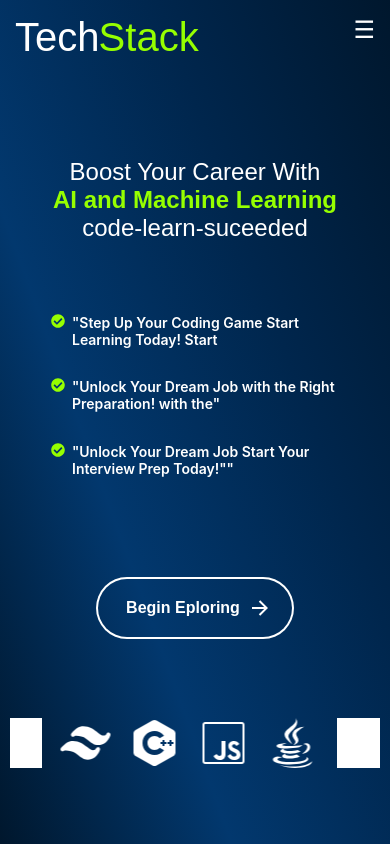
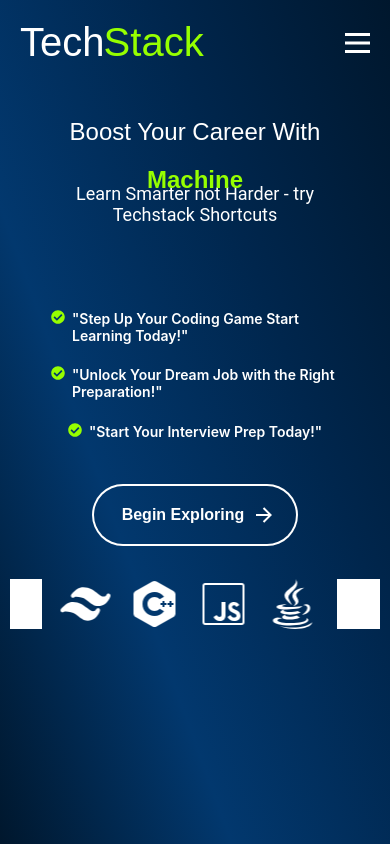
Before and after one commit to Tarun1434/TECH-STACK-, a React (Create React App) app in the folder frontend/: page / in a window 390 px wide. Built offline with nearby package versions, Linux system fonts and the light colour scheme; grey boxes are pictures that could not be loaded.

Commit message:
side bar menu

```diff
--- a/frontend/src/component/Home/index.css
+++ b/frontend/src/component/Home/index.css
@@ -35,16 +35,26 @@ h1 {
 }
 
 @import url('https://fonts.googleapis.com/css2?family=Tilt+Prism&display=swap');
+@import url('https://fonts.googleapis.com/css2?family=Roboto:wght@400&display=swap');
+@import url('https://fonts.googleapis.com/css2?family=Play:wght@800&display=swap');
+
 .welcome_board {
   color: white;
+  position: relative;
+  margin: 15px 0;
   font-size: 3em;
   font-family: 'Tilt Prism', sans-serif;
-  font-optical-sizing: auto;
   font-weight: 400;
-  font-style: normal;
-  font-variation-settings:
-    'XROT' 0,
-    'YROT' 0;
+  text-align: center;
+}
+
+.short_line {
+  font-family: "Roboto", sans-serif;
+  color: white;
+  font-size: 18px;
+  font-weight: 400;
+  text-align: center;
+  margin-top: 4%;
 }
 
 .show_off {
@@ -52,7 +62,25 @@ h1 {
   flex-direction: column;
   justify-content: center;
   align-items: center;
+  text-align: center;
+  gap: 10px;
+  padding: 38px;
 }
+
+.letter_effect {
+  font-family: "Play", sans-serif;
+  font-size: 40px;
+  font-weight: 800;
+  color: #96ff00;
+  position: absolute; /* Changed to relative for better alignment */
+  margin-top: 1.5%; /* Ensuring proper spacing */
+  text-align: center;
+  white-space: nowrap;
+  animation: typingEffect 1s ease-in-out infinite;
+}
+
+
+
 
 .button-exploring{
   display: flex;
@@ -78,7 +106,6 @@ h1 {
   cursor: pointer;
   overflow: hidden;
   transition: all 0.6s cubic-bezier(0.23, 1, 0.32, 1);
-  margin: 30px;
 }
 
 .animated-button svg {
@@ -167,12 +194,7 @@ h1 {
 
 
 
-.letter_effect {
-  font-family: Play, sans-serif;
-  font-size: 40px;
-  font-weight: 800;
-  color: #96ff00;
-}
+
 
 .lists {
   display: flex;
@@ -235,6 +257,7 @@ h1 {
 
   .letter_effect {
     font-size: 30px;
+    margin-top: 7%;
   }
 
   .learning_button {
@@ -292,6 +315,7 @@ h1 {
 
   .letter_effect {
     font-size: 24px;
+    margin-top:8.5% ;
   }
 
   .learning_button {
@@ -333,3 +357,152 @@ h1 {
     transform: translateX(-100%);
   }
 }
+
+
+
+/* Replace sidebar-related CSS with this */
+
+/* Hamburger Menu Styling */
+.hamburger {
+  position: relative;
+  width: 30px;
+  height: 20px;
+  cursor: pointer;
+  background: none;
+  border: none;
+  padding: 0;
+  z-index: 101;
+}
+
+.hamburger span {
+  position: absolute;
+  width: 100%;
+  height: 3px;
+  background: white;
+  transition: all 0.3s ease;
+}
+
+.hamburger span:nth-child(1) {
+  top: 0;
+}
+
+.hamburger span:nth-child(2) {
+  top: 50%;
+  transform: translateY(-50%);
+}
+
+.hamburger span:nth-child(3) {
+  bottom: 0;
+}
+
+.hamburger.open span:nth-child(1) {
+  transform: translateY(8.5px) rotate(45deg);
+}
+
+.hamburger.open span:nth-child(2) {
+  opacity: 0;
+}
+
+.hamburger.open span:nth-child(3) {
+  transform: translateY(-8.5px) rotate(-45deg);
+}
+
+/* Navigation */
+.nav {
+  display: flex;
+  justify-content: space-between;
+  align-items: center;
+  padding: 20px;
+  position: fixed;
+  top: 0;
+  left: 0;
+  width: 100%;
+  z-index: 101;
+  background: transparent;
+}
+
+/* Sidebar */
+.sidebar {
+  position: fixed;
+  top: 0;
+  right: 0;
+  width: 0;
+  height: 100vh;
+  background: linear-gradient(135deg , #00264d, #02386e, #00172d);
+  color: white;
+  overflow: hidden;
+  transition: all 0.3s ease;
+  display: grid;
+  grid-template-rows: auto 1fr auto;
+  box-shadow: -2px 0 10px rgba(0,0,0,0.2);
+  z-index: 100;
+}
+
+.sidebar.active {
+  width: 250px;
+}
+
+.sidebar-header {
+  padding: 20px;
+  border-bottom: 1px solid rgba(255,255,255,0.1);
+}
+
+.sidebar-header h2 {
+  margin: 0;
+  font-family: 'Goldman', sans-serif;
+  color: #96ff00;
+}
+
+.menu-items {
+  padding: 20px 0;
+}
+
+.menu-items a {
+  display: block;
+  padding: 15px 20px;
+  color: white;
+  text-decoration: none;
+  font-family: 'Roboto', sans-serif;
+  transition: all 0.3s ease;
+}
+
+.menu-items a:hover {
+  background: rgba(255,255,255,0.1);
+  padding-right: 25px;
+  transform: translateX(-5px);
+}
+
+/* Main Container - No shift */
+.main-container {
+  padding-top: 80px; /* Space for fixed nav */
+  display: grid;
+  grid-template-rows: auto auto auto;
+  gap: 20px;
+  position: relative;
+  z-index: 1; /* Below sidebar */
+}
+
+/* Responsive adjustments */
+@media (max-width: 768px) {
+  .sidebar.active {
+    width: 200px;
+  }
+
+  .main-container {
+    padding-top: 70px;
+  }
+}
+
+@media (max-width: 480px) {
+  .sidebar.active {
+    width: 100%; /* Full width on small screens */
+  }
+
+  .hamburger {
+    width: 25px;
+  }
+
+  .main-container {
+    padding-top: 60px;
+  }
+}
--- a/frontend/src/component/Home/index.js
+++ b/frontend/src/component/Home/index.js
@@ -1,57 +1,102 @@
-import './index.css'
-import { FaCheckCircle } from "react-icons/fa";
+import { useState, useEffect } from 'react';
+import './index.css';
+import { FaCheckCircle } from 'react-icons/fa';
+
+const words = ['Web Development', 'Data Science', 'Machine Learning', 'Coding Mastery'];
 
 const Home = () => {
+  const [wordIndex, setWordIndex] = useState(0);
+  const [charIndex, setCharIndex] = useState(0);
+  const [isDeleting, setIsDeleting] = useState(false);
+  const [typingText, setTypingText] = useState('');
+  const [isSidebarOpen, setIsSidebarOpen] = useState(false);
+
+  useEffect(() => {
+    const currentWord = words[wordIndex];
+    let typingSpeed = isDeleting ? 50 : 100;
+
+    const timeout = setTimeout(() => {
+      setTypingText(currentWord.substring(0, charIndex + (isDeleting ? -1 : 1)));
+      setCharIndex(prev => prev + (isDeleting ? -1 : 1));
+
+      if (!isDeleting && charIndex === currentWord.length) {
+        setIsDeleting(true);
+        typingSpeed = 1000;
+      }
+      if (isDeleting && charIndex === 0) {
+        setIsDeleting(false);
+        setWordIndex((prev) => (prev + 1) % words.length);
+      }
+    }, typingSpeed);
+
+    return () => clearTimeout(timeout);
+  }, [charIndex, isDeleting, wordIndex]);
+
+  const toggleSidebar = () => {
+    setIsSidebarOpen(!isSidebarOpen);
+  };
+
   return (
     <div className='home_page_background'>
       <div className='nav'>
         <h1>
           Tech <span className='stack_name'>Stack</span>
         </h1>
-        <span className='st'>&#9776;</span>
+        <div className={`hamburger ${isSidebarOpen ? 'open' : ''}`} onClick={toggleSidebar}>
+          <span></span>
+          <span></span>
+          <span></span>
+        </div>
       </div>
 
+      {/* Sidebar */}
+      <div className={`sidebar ${isSidebarOpen ? 'active' : ''}`}>
+        <div className="sidebar-header">
+          <h2>Menu</h2>
+        </div>
+        <div className="menu-items">
+          <a href="https://flames.ccbp.tech/" onClick={toggleSidebar}>Home</a>
+          <a href="https://flames.ccbp.tech/" onClick={toggleSidebar}>About</a>
+          <a href="https://flames.ccbp.tech/" onClick={toggleSidebar}>Services</a>
+          <a href="https://flames.ccbp.tech/" onClick={toggleSidebar}>Contact</a>
+        </div>
+      </div>
+
+      {/* Main Content - Unaffected by Sidebar */}
+      <div className='main-container'>
         <div className='show_off'>
           <h2 className='welcome_board'>Boost Your Career With</h2>
-        <span className='letter_effect'>AI and Machine Learning</span>
-        <h2 className='welcome_board'>code-learn-suceeded</h2>
+          <span className='letter_effect'>{typingText}</span>
+          <h2 className='short_line'>Learn Smarter not Harder - try Techstack Shortcuts</h2>
         </div>
 
         <div className='button-exploring'>
-       <button class="animated-button">
-  <svg viewBox="0 0 24 24" class="arr-2" xmlns="http://www.w3.org/2000/svg">
-    <path
-      d="M16.1716 10.9999L10.8076 5.63589L12.2218 4.22168L20 11.9999L12.2218 19.778L10.8076 18.3638L16.1716 12.9999H4V10.9999H16.1716Z"
-    ></path>
+          <button className='animated-button'>
+            <svg viewBox='0 0 24 24' className='arr-2'>
+              <path d='M16.1716 10.9999L10.8076 5.63589L12.2218 4.22168L20 11.9999L12.2218 19.778L10.8076 18.3638L16.1716 12.9999H4V10.9999H16.1716Z'></path>
             </svg>
-  <span class="text">Begin Eploring</span>
-  <span class="circle"></span>
-  <svg viewBox="0 0 24 24" class="arr-1" xmlns="http://www.w3.org/2000/svg">
-    <path
-      d="M16.1716 10.9999L10.8076 5.63589L12.2218 4.22168L20 11.9999L12.2218 19.778L10.8076 18.3638L16.1716 12.9999H4V10.9999H16.1716Z"
-    ></path>
+            <span className='text'>Begin Exploring</span>
+            <span className='circle'></span>
+            <svg viewBox='0 0 24 24' className='arr-1'>
+              <path d='M16.1716 10.9999L10.8076 5.63589L12.2218 4.22168L20 11.9999L12.2218 19.778L10.8076 18.3638L16.1716 12.9999H4V10.9999H16.1716Z'></path>
             </svg>
           </button>
         </div>
 
         <div className='lists'>
           <p className='para_list'>
-          <span className="right_symbol"><FaCheckCircle color="96ff00" /></span>
-          "Step Up Your Coding Game Start Learning Today! Start
-
+            <span className='right_symbol'><FaCheckCircle color='96ff00' /></span>
+            "Step Up Your Coding Game Start Learning Today!"
           </p>
           <p className='para_list'>
-        <span className="right_symbol"><FaCheckCircle color="96ff00"  /></span>
-           "Unlock Your Dream Job with the Right Preparation! with the"
-
+            <span className='right_symbol'><FaCheckCircle color='96ff00' /></span>
+            "Unlock Your Dream Job with the Right Preparation!"
           </p>
           <p className='para_list'>
-        <span className="right_symbol"><FaCheckCircle  color="96ff00" /></span>
-         "Unlock Your Dream Job Start Your Interview Prep Today!""
-
+            <span className='right_symbol'><FaCheckCircle color='96ff00' /></span>
+            "Start Your Interview Prep Today!"
           </p>
         </div>
-
         <div className='symbols'>
         <img
           width='50'
@@ -187,8 +232,11 @@ const Home = () => {
           <path d='M16.759,13.922v-0.017c1.168-0.202,2.079-1.296,2.079-2.502c0-0.852-0.328-1.574-0.948-2.087	c-0.618-0.512-1.486-0.782-2.509-0.782h-4.687v11.449h4.711c1.224,0,2.24-0.299,2.938-0.865c0.699-0.567,1.069-1.391,1.069-2.384	C19.413,15.233,18.347,14.106,16.759,13.922z M14.564,13.383H12.56v-3.351h2.385c1.308,0,2.029,0.574,2.029,1.616	C16.973,12.766,16.118,13.383,14.564,13.383z M12.56,14.786h2.369c1.711,0,2.579,0.618,2.579,1.838c0,1.218-0.855,1.861-2.474,1.861	H12.56V14.786z'></path>
         </svg>
       </div>
+
+
       </div>
-  )
-}
+    </div>
+  );
+};
 
-export default Home
+export default Home;
```
Lines whose indentation alone changed are shown as unchanged.
